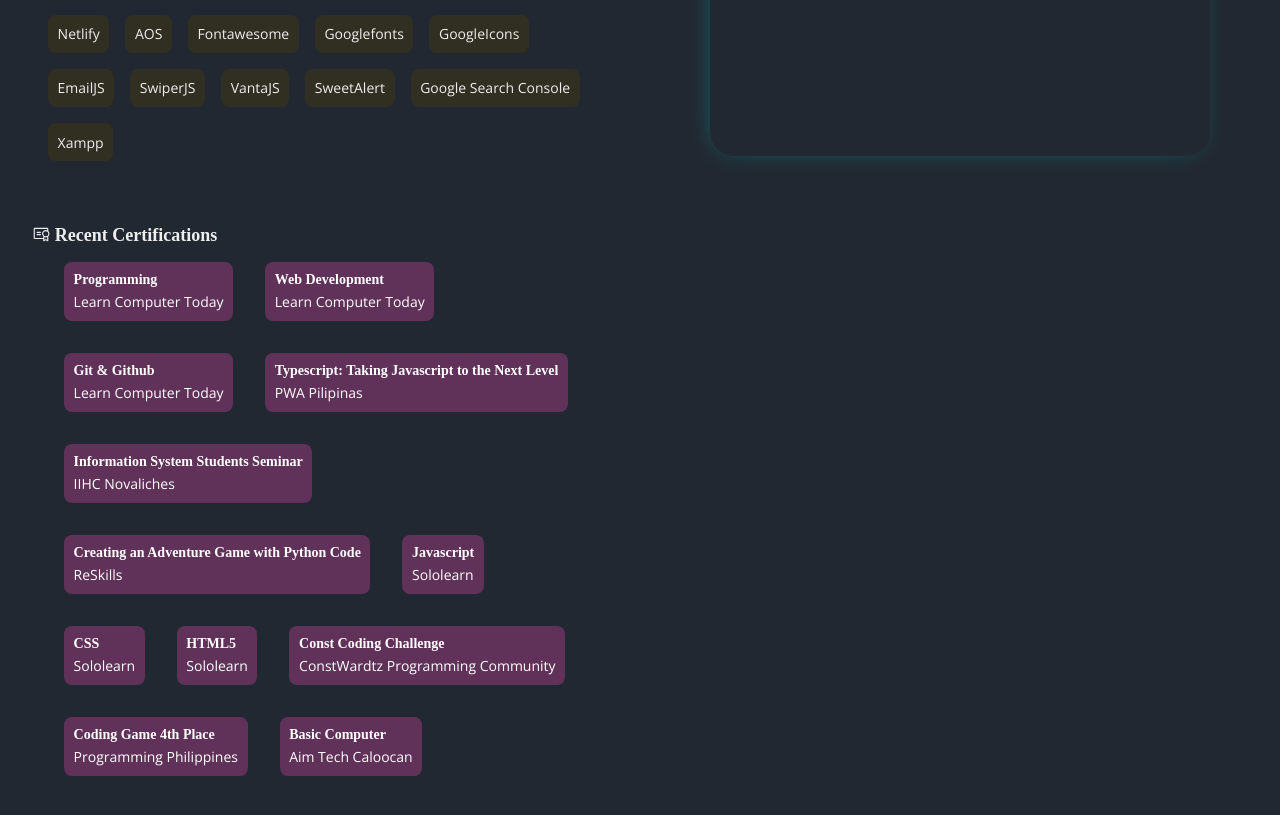
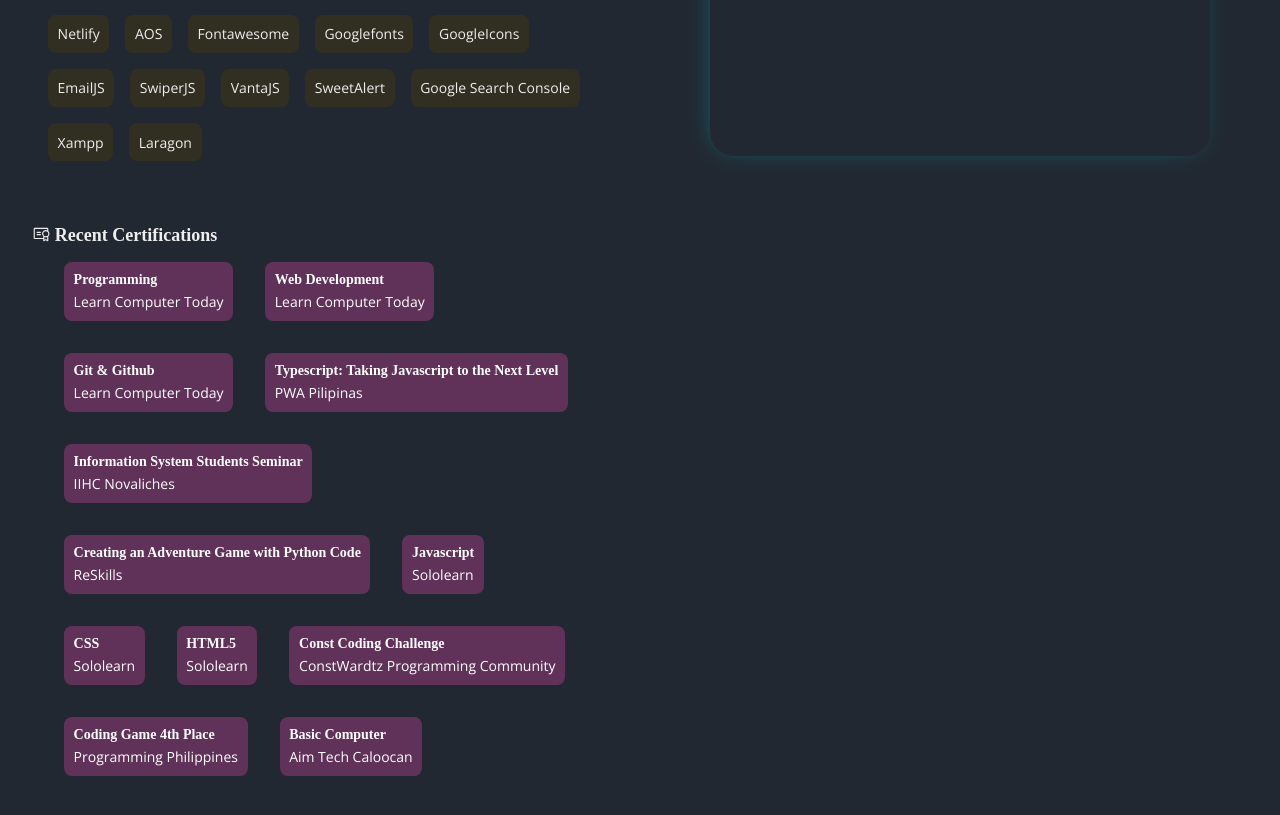
Before and after one commit to JonrieMain/jonrie, a React (Vite) app: page / in a window 1280 px wide. Shown: the part 2045-2860 px from the top of the page. Built offline with nearby package versions, Linux system fonts and the light colour scheme; a web font is replaced by a local one.

Commit message:
update tech uses

```diff
--- a/src/components/About.jsx
+++ b/src/components/About.jsx
@@ -124,6 +124,7 @@
                     <p>SweetAlert</p>
                     <p>Google Search Console</p>
                     <p>Xampp</p>
+                    <p>Laragon</p>
                 </div>
                 </div>
          </motion.div>
```
